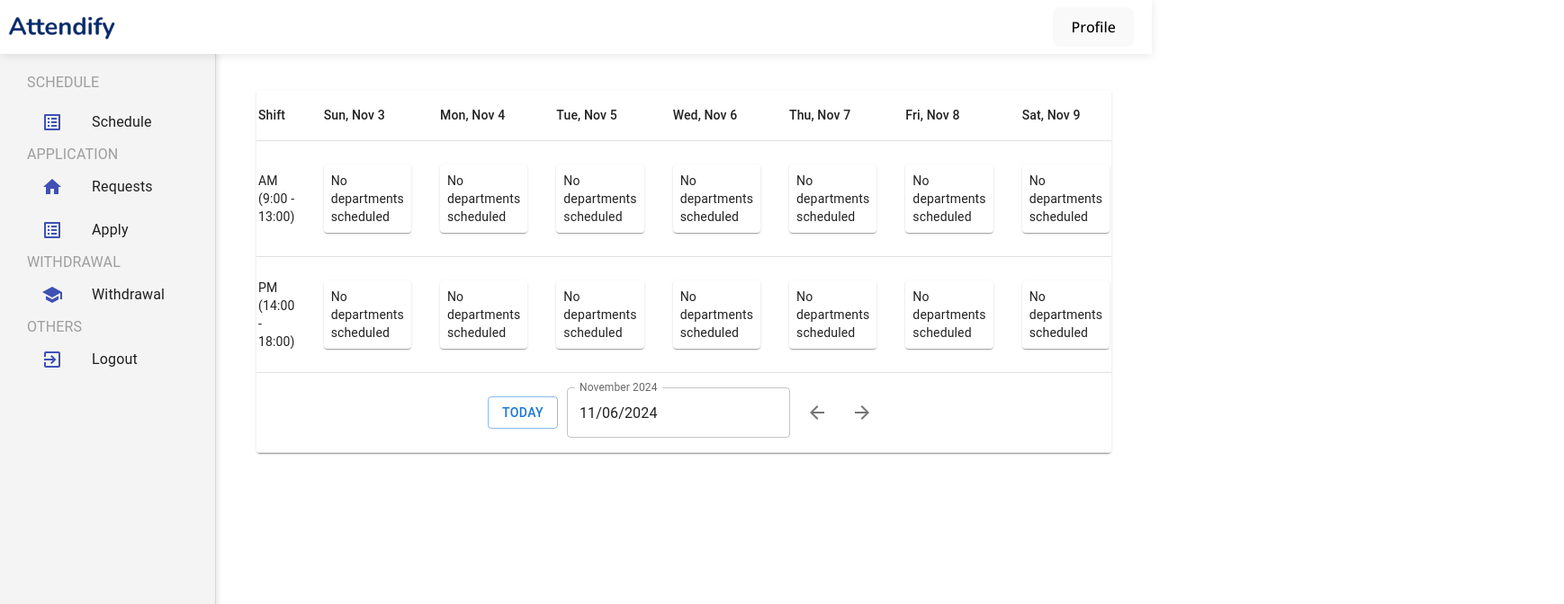
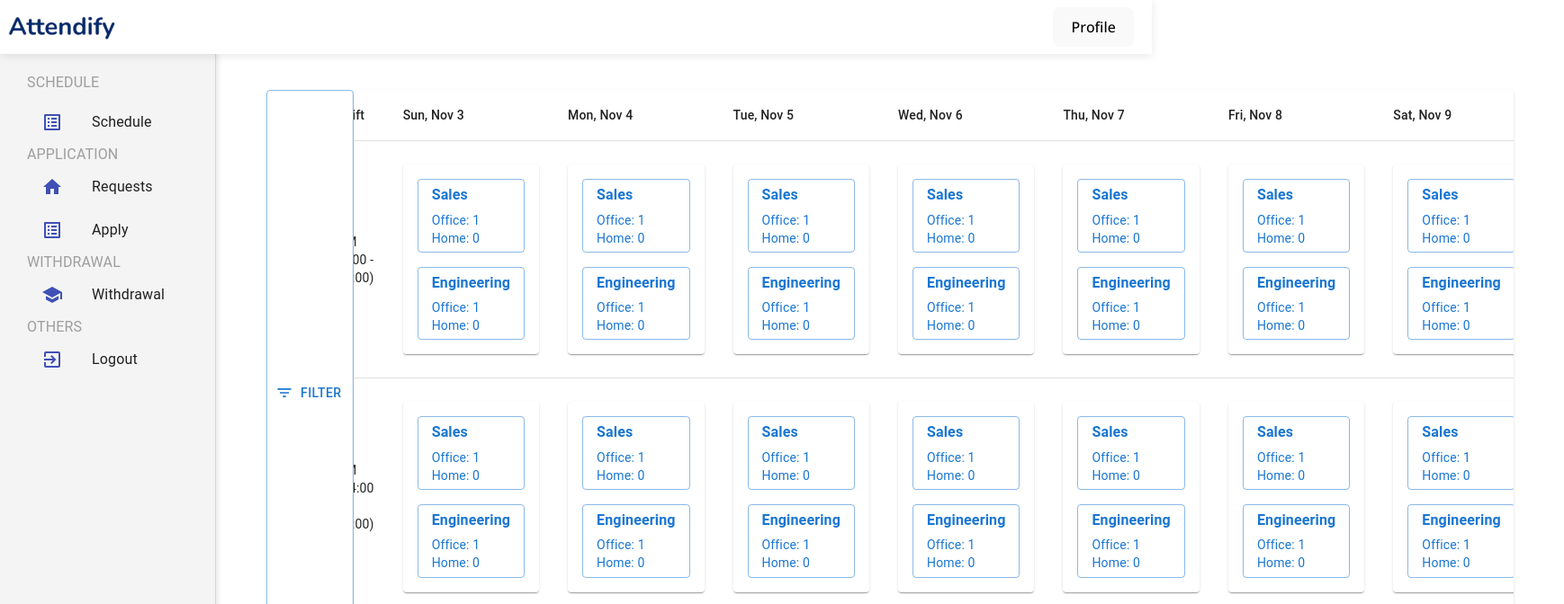
Before and after one commit to ivyn-yak/IS212-G9T5, a React (Vite) app in the folder frontend/: page /hr/hr-calendar in a window 1280 px wide. Shown: the top 672 px of the page at 90% size, 1738 px wide, since content can reach past the window. Built offline with nearby package versions, Linux system fonts and the light colour scheme; the HTML template or start-up script is replaced by a standard one.

Commit message:
fixed hr screen for easier be fe integration
wat the title said

```diff
--- a/frontend/src/App.jsx
+++ b/frontend/src/App.jsx
@@ -7,6 +7,9 @@ import HrCalendar from './pages/HrView/HrCalendar';
 import Sidebar from './components/sidebar/sidebar';
 import Navbar from './components/navbar/navbar';
 import ManageerViewTeamSchedule from './pages/ManagerViewTeamSchedule';
+import ApprovalScreen from './components/approval/ApprovalScreen';
+import PendingRequests from './components/approval/PendingRequests';
+import WFHRequestForm from './components/apply/WFHRequestForm';
 import { useLocation } from 'react-router-dom';
 import './App.css';
 
@@ -24,6 +27,9 @@ function App() {
               <Route path="/hr/hr-calendar" element={<HrCalendar />} />
               <Route path="/:staffId/Staff/Schedule" element={<StaffViewSchedule />} />
               <Route path="/:staffId/Manager/Schedule" element={<ManageerViewTeamSchedule />} />
+              <Route path="/Manager/ApprovalScreen/:staff_id" element={<ApprovalScreen />} />
+              <Route path="/Manager/PendingRequests" element={<PendingRequests/>}/>
+              <Route path="/Staff/WFHRequestForm" element={<WFHRequestForm/>}/>
             </Routes>
           </div>
         </div>
--- a/frontend/src/pages/HrView/DeptView.jsx
+++ b/frontend/src/pages/HrView/DeptView.jsx
@@ -1,52 +1,48 @@
 import React, { useState } from 'react';
 import { useLocation, useNavigate } from 'react-router-dom';
-import { Box, Button, Drawer, List, ListItem, ListItemText, Typography, IconButton } from '@mui/material';
-import ArrowBackIcon from '@mui/icons-material/ArrowBack'; // Import the arrow icon
-import dayjs from 'dayjs';  // Make sure dayjs is imported
+import { Box, Button, Drawer, Typography, IconButton } from '@mui/material';
+import ArrowBackIcon from '@mui/icons-material/ArrowBack';
+import dayjs from 'dayjs';
 
-const mockTeamsData = {
-  Sales: [
-    { teamName: 'Team A', office: ['2'], home: ['1'] },  // Sept 25
-    { teamName: 'Team B', office: ['4'], home: [] },  // Sept 26
-    { teamName: 'Team C', office: [], home: ['8', '9'] }  // Sept 27
-  ],
-  Marketing: [
-    { teamName: 'Team A', office: [], home: ['3'] },  // Sept 25
-    { teamName: 'Team B', office: ['5'], home: [] }  // Sept 26
-  ],
-  HR: [
-    { teamName: 'Team A', office: ['6'], home: ['7'] },  // Sept 26
-    { teamName: 'Team B', office: ['10'], home: [] }  // Sept 27
-  ]
-};
+const mockEmployeeData = [
+  { staff_id: 101, name: 'Alice Smith', dept: 'Sales', manager_id: 101 },
+  { staff_id: 102, name: 'Bob Johnson', dept: 'Engineering', manager_id: 102 },
+  { staff_id: 103, name: 'Charlie Brown', dept: 'Sales', manager_id: 101 },
+  { staff_id: 104, name: 'David Lee', dept: 'Engineering', manager_id: 101 },
+  // More employees...
+];
 
-const mockStaffData = [
-  { StaffID: '1', Name: 'John Doe' },
-  { StaffID: '2', Name: 'Jane Smith' },
-  { StaffID: '3', Name: 'Bob Johnson' },
-  { StaffID: '4', Name: 'Alice Brown' },
-  { StaffID: '5', Name: 'Emma Watson' },
-  { StaffID: '6', Name: 'Clark Kent' },
-  { StaffID: '7', Name: 'Diana Prince' },
-  { StaffID: '8', Name: 'Chris Evans' },
-  { StaffID: '9', Name: 'Mark Ruffalo' },
-  { StaffID: '10', Name: 'Bruce Wayne' }
+const mockWFHScheduleData = [
+  { staff_id: 101, specific_date: '2024-10-14', is_am: true, is_pm: false },
+  { staff_id: 102, specific_date: '2024-10-14', is_am: false, is_pm: true },
+  // More schedule entries...
 ];
 
 // Helper function to get staff name by ID
 const getStaffName = (staffID) => {
-  const staff = mockStaffData.find(person => person.StaffID === staffID);
-  return staff ? staff.Name : 'Unknown';
+  const staff = mockEmployeeData.find(person => person.staff_id === staffID);
+  return staff ? staff.name : 'Unknown';
+};
+
+// Helper function to get employees by team (manager_id)
+const getTeamMembers = (managerID) => {
+  return mockEmployeeData.filter(employee => employee.manager_id === managerID);
 };
 
 const DeptView = () => {
   const location = useLocation();
-  const navigate = useNavigate(); // Define useNavigate as navigate
+  const navigate = useNavigate();
   const { department, date } = location.state || {}; // Retrieve department and date from passed state
   const [selectedTeam, setSelectedTeam] = useState(null);
 
-  const handleTeamClick = (team) => {
-    setSelectedTeam(team);
+  // Filter employees by department
+  const departmentTeams = [...new Set(mockEmployeeData
+    .filter(emp => emp.dept === department)
+    .map(emp => emp.manager_id))];
+
+  const handleTeamClick = (manager_id) => {
+    const teamMembers = getTeamMembers(manager_id);
+    setSelectedTeam(teamMembers);
   };
 
   const handleClose = () => {
@@ -56,65 +52,54 @@ const DeptView = () => {
   // Check if date is a valid object, if not fallback to current date
   const displayDate = date ? dayjs(date) : dayjs();
 
-  const teams = mockTeamsData[department] || [];
-
   return (
     <Box p={2}>
-
-          {/* Back Button with Left Arrow */}
       <Box display="flex" alignItems="center" mb={2}>
-        <IconButton
-          onClick={() => navigate('/hr/hr-calendar')} // Navigate back to the calendar page
-          style={{ marginRight: '16px' }} // Add spacing
-        >
-          <ArrowBackIcon /> {/* Arrow icon */}
+        <IconButton onClick={() => navigate('/hr/hr-calendar')} style={{ marginRight: '16px' }}>
+          <ArrowBackIcon />
         </IconButton>
-
-        {/* Display Department Name */}
         <Typography variant="h4">
           {department} - {displayDate.format('MMM D, YYYY')}
         </Typography>
       </Box>
 
-
       {/* Display Teams in the Department */}
+      {departmentTeams.length ? (
         <Box display="flex" flexWrap="wrap" gap={2}>
-        {teams.map((team, index) => (
+          {departmentTeams.map((managerID, index) => (
             <Button
               key={index}
               variant="outlined"
-            onClick={() => handleTeamClick(team)}
+              onClick={() => handleTeamClick(managerID)}
               style={{ width: '150px', height: '100px', display: 'flex', flexDirection: 'column', justifyContent: 'center' }}
             >
-            <Typography variant="h6">{team.teamName}</Typography>
-            <Typography>Office: {team.office.length}</Typography>
-            <Typography>Home: {team.home.length}</Typography>
+              <Typography variant="h6">{`Team managed by ${getStaffName(managerID)}`}</Typography>
+              <Typography>Members: {getTeamMembers(managerID).length}</Typography>
             </Button>
           ))}
         </Box>
+      ) : (
+        <Typography>No teams available for the selected department.</Typography>
+      )}
 
       {/* Drawer to Show Team Members Working from Office/Home */}
       <Drawer anchor="right" open={Boolean(selectedTeam)} onClose={handleClose}>
         <Box p={2} width={250}>
           {selectedTeam && (
             <>
-              <Typography variant="h6">{selectedTeam.teamName}</Typography>
-              <Typography variant="subtitle1">Working from Office:</Typography>
-              <List>
-                {selectedTeam.office.map((personID, index) => (
-                  <ListItem key={index}>
-                    <ListItemText primary={getStaffName(personID)} /> {/* Get name from ID */}
-                  </ListItem>
+              <Typography variant="h6">Team Members</Typography>
+              {selectedTeam.map((staffMember, index) => (
+                <Box key={index} mb={2}>
+                  <Typography variant="subtitle1">{getStaffName(staffMember.staff_id)}</Typography>
+                  {mockWFHScheduleData
+                    .filter(schedule => schedule.staff_id === staffMember.staff_id)
+                    .map((schedule, i) => (
+                      <Typography key={i} variant="body2">
+                        {`Date: ${dayjs(schedule.specific_date).format('MMM D, YYYY')} - AM: ${schedule.is_am ? 'In Office' : 'Remote'}, PM: ${schedule.is_pm ? 'In Office' : 'Remote'}`}
+                      </Typography>
                   ))}
-              </List>
-              <Typography variant="subtitle1">Working from Home:</Typography>
-              <List>
-                {selectedTeam.home.map((personID, index) => (
-                  <ListItem key={index}>
-                    <ListItemText primary={getStaffName(personID)} /> {/* Get name from ID */}
-                  </ListItem>
+                </Box>
               ))}
-              </List>
             </>
           )}
         </Box>
--- a/frontend/src/pages/HrView/HrCalendar.jsx
+++ b/frontend/src/pages/HrView/HrCalendar.jsx
@@ -2,36 +2,86 @@ import React, { useState, useEffect } from 'react';
 import { useNavigate } from 'react-router-dom';
 import {
   Table, TableBody, TableCell, TableContainer, TableHead, TableRow, TableFooter,
-  Paper, Button, IconButton, Box, Card
+  Paper, Button, IconButton, Box, Card, Typography, Checkbox, MenuItem, Select
 } from '@mui/material';
 import { LocalizationProvider, DatePicker } from '@mui/x-date-pickers';
 import { AdapterDayjs } from '@mui/x-date-pickers/AdapterDayjs';
 import dayjs from 'dayjs';
 import ArrowBackIcon from '@mui/icons-material/ArrowBack';
 import ArrowForwardIcon from '@mui/icons-material/ArrowForward';
+import FilterListIcon from '@mui/icons-material/FilterList';
 import '../../components/WeeklyCalendar/WeeklyCalendar.css'; // Ensure the correct path to your CSS file
-import { Typography } from '@mui/material';
 
+import isSameOrAfter from 'dayjs/plugin/isSameOrAfter';
+import isSameOrBefore from 'dayjs/plugin/isSameOrBefore';
+
+dayjs.extend(isSameOrAfter);
+dayjs.extend(isSameOrBefore);
 
 
 // Mock data
-const mockScheduleData = [
-  { StaffID: '1', Department: 'Sales', Date: '2024-09-25', Work_from_home: true },
-  { StaffID: '2', Department: 'Sales', Date: '2024-09-25', Work_from_home: false },
-  { StaffID: '3', Department: 'Marketing', Date: '2024-09-25', Work_from_home: true },
-  { StaffID: '4', Department: 'Sales', Date: '2024-09-26', Work_from_home: false },
-  { StaffID: '5', Department: 'Marketing', Date: '2024-09-26', Work_from_home: false },
-  { StaffID: '6', Department: 'HR', Date: '2024-09-26', Work_from_home: false },
-  { StaffID: '7', Department: 'HR', Date: '2024-09-26', Work_from_home: true },
-  { StaffID: '8', Department: 'Sales', Date: '2024-09-27', Work_from_home: true },
-  { StaffID: '9', Department: 'Sales', Date: '2024-09-27', Work_from_home: true },
-  { StaffID: '10', Department: 'HR', Date: '2024-09-27', Work_from_home: false },
+const mockEmployeeData = [
+  {
+    staff_id: 101,
+    staff_fname: "Alice",
+    staff_lname: "Smith",
+    dept: "Sales",
+    position: "Sales Manager",
+    country: "USA",
+    email: "alice.smith@company.com",
+    reporting_manager: 201,
+    role: 1
+  },
+  {
+    staff_id: 102,
+    staff_fname: "Bob",
+    staff_lname: "Johnson",
+    dept: "Engineering",
+    position: "Software Engineer",
+    country: "USA",
+    email: "bob.johnson@company.com",
+    reporting_manager: 202,
+    role: 1
+  }
 ];
+
+const mockWFHScheduleData = [
+  {
+    request_id: 1,
+    staff_id: 101,
+    specific_date: "2024-10-14",
+    is_am: true,
+    is_pm: false,
+    request_status: "approved"
+  },
+  {
+    request_id: 2,
+    staff_id: 102,
+    specific_date: "2024-10-14",
+    is_am: false,
+    is_pm: true,
+    request_status: "approved"
+  },
+  {
+    request_id: 3,
+    staff_id: 101,
+    specific_date: "2024-10-15",
+    is_am: true,
+    is_pm: true,
+    request_status: "approved"
+  }
+];
+
+
 
 const HrCalendar = () => {
   const [currentDate, setCurrentDate] = useState(dayjs());
   const [scheduleData, setScheduleData] = useState([]);
-  const navigate = useNavigate()
+  const [selectedDepartment, setSelectedDepartment] = useState('');
+  const [selectedEmployees, setSelectedEmployees] = useState([]);
+  const [departmentFilterOpen, setDepartmentFilterOpen] = useState(false);
+  const [availableEmployees, setAvailableEmployees] = useState([]);
+  const navigate = useNavigate();
 
   const shifts = [
     { name: 'AM', time: '9:00 - 13:00' },
@@ -39,21 +89,67 @@ const HrCalendar = () => {
   ];
 
   useEffect(() => {
-    // Simulate fetching schedule data for the current week
     const fetchScheduleData = () => {
-      const weekStart = currentDate.startOf('week');
-      const weekEnd = currentDate.endOf('week');
+        const weekStart = currentDate.startOf('week');
+        const weekEnd = currentDate.endOf('week');
 
-      const filteredData = mockScheduleData.filter(item => {
-        const itemDate = dayjs(item.Date);
-        return itemDate.isAfter(weekStart) && itemDate.isBefore(weekEnd);
-      });
+        // Loop through the week and get the department schedules for each day
+        const weekDates = [];
+        for (let date = weekStart; date.isSameOrBefore(weekEnd); date = date.add(1, 'day')) {
+            const departmentSchedule = getDepartmentSchedule(date);
+            weekDates.push({ date: date.format('YYYY-MM-DD'), departmentSchedule });
+        }
 
-      setScheduleData(filteredData);
+        setScheduleData(weekDates);  // Store schedule for the entire week
     };
 
     fetchScheduleData();
-  }, [currentDate]);
+}, [currentDate]);
+
+const getDepartmentSchedule = (date) => {
+  const departments = {};
+
+  // Filter WFH schedule data by the selected department and specific date
+  const filteredData = mockWFHScheduleData
+    .filter(item => item.specific_date === date.format('YYYY-MM-DD'))
+    .filter(item => {
+      const employee = mockEmployeeData.find(emp => emp.staff_id === item.staff_id);
+      return !selectedDepartment || (employee && employee.dept === selectedDepartment);
+    });
+
+  // Add WFH data into departments object
+  filteredData.forEach((item) => {
+      const employee = mockEmployeeData.find(emp => emp.staff_id === item.staff_id);
+      if (employee && !departments[employee.dept]) {
+        departments[employee.dept] = { office: 0, home: 0, total: 0 };
+      }
+
+      if (employee) {
+        if (item.is_am || item.is_pm) {
+          departments[employee.dept].home += 1;
+        } else {
+          departments[employee.dept].office += 1;
+        }
+        departments[employee.dept].total += 1;
+      }
+  });
+
+  // Add default office days for employees without WFH records
+  mockEmployeeData
+    .filter(emp => !filteredData.some(item => item.staff_id === emp.staff_id))
+    .filter(emp => !selectedDepartment || emp.dept === selectedDepartment)
+    .forEach(emp => {
+      if (!departments[emp.dept]) {
+        departments[emp.dept] = { office: 0, home: 0, total: 0 };
+      }
+      departments[emp.dept].office += 1;  // Assume office
+      departments[emp.dept].total += 1;
+    });
+
+  return departments;
+};
+
+
 
   const getWeekDates = (date) => {
     const startOfWeek = date.startOf('week');
@@ -74,32 +170,83 @@ const HrCalendar = () => {
     setCurrentDate(dayjs(newDate));
   };
 
-  const handleDepartmentClick = (department, date) => {
-    // Navigate to the TeamView component and pass department and date
-    navigate('/hr/dept-view', { state: { department, date } });
+  const handleFilterOpen = () => {
+    setDepartmentFilterOpen(true);
   };
 
-  const getDepartmentSchedule = (date) => {
-    const departments = {};
+  const handleFilterClose = () => {
+    setDepartmentFilterOpen(false);
+  };
 
-    // Filter schedule data by date and calculate department stats
-    scheduleData.filter(item => item.Date === date.format('YYYY-MM-DD')).forEach((item) => {
-      if (!departments[item.Department]) {
-        departments[item.Department] = { office: 0, home: 0, total: 0 };
-      }
-      if (item.Work_from_home) {
-        departments[item.Department].home += 1;
-      } else {
-        departments[item.Department].office += 1;
-      }
-      departments[item.Department].total += 1; // Increment total count for the department
-    });
+  const handleDepartmentChange = (event) => {
+    const departmentName = event.target.value;
+    setSelectedDepartment(departmentName);
 
-    return departments;
+    // Update available employees based on selected department using mockEmployeeData
+    const employees = mockEmployeeData.filter(emp => emp.dept === departmentName);
+    setAvailableEmployees(employees);
+  };
+
+  const handleEmployeeSelection = (event) => {
+    const { value } = event.target;
+    setSelectedEmployees(typeof value === 'string' ? value.split(',') : value);
+  };
+
+  const handleDepartmentClick = (department, date) => {
+    navigate('/hr/dept-view', { state: { department, date } });
   };
 
   return (
     <div className="weekly-schedule-container">
+      {/* Filter Button */}
+      <Button variant="outlined" onClick={handleFilterOpen} startIcon={<FilterListIcon />}>
+        Filter
+      </Button>
+
+      {departmentFilterOpen && (
+        <div className="filter-dropdown">
+          <Box p={2} display="flex" flexDirection="column" gap={2}>
+            {/* Department Filter */}
+            <Select
+              value={selectedDepartment}
+              onChange={handleDepartmentChange}
+              displayEmpty
+              fullWidth
+            >
+              <MenuItem value=""><em>Select Department</em></MenuItem>
+              {[...new Set(mockEmployeeData.map(emp => emp.dept))].map(dept => (
+                <MenuItem key={dept} value={dept}>
+                  {dept}
+                </MenuItem>
+              ))}
+            </Select>
+
+
+            {/* Employee Filter (Based on selected department) */}
+            <Select
+              multiple
+              value={selectedEmployees}
+              onChange={handleEmployeeSelection}
+              displayEmpty
+              fullWidth
+            >
+              <MenuItem disabled value="">
+                <em>Select Employees</em>
+              </MenuItem>
+              {availableEmployees.map((emp) => (
+                <MenuItem key={emp.staff_id} value={emp.staff_id}>
+                  {`Employee ${emp.staff_id}`} {/* Use appropriate employee naming */}
+                </MenuItem>
+              ))}
+            </Select>
+
+            <Button variant="outlined" onClick={handleFilterClose}>
+              Apply Filters
+            </Button>
+          </Box>
+        </div>
+      )}
+
       <TableContainer component={Paper} className="centered-table-container">
         <Table className="styled-table">
           <TableHead>
@@ -141,7 +288,6 @@ const HrCalendar = () => {
                                   <Typography variant="body2">Home: {counts.home}</Typography>
                                 </Button>
                               </Box>
-
                             ))
                           ) : (
                             <Box>No departments scheduled</Box>
```
Lines whose indentation alone changed are shown as unchanged.
